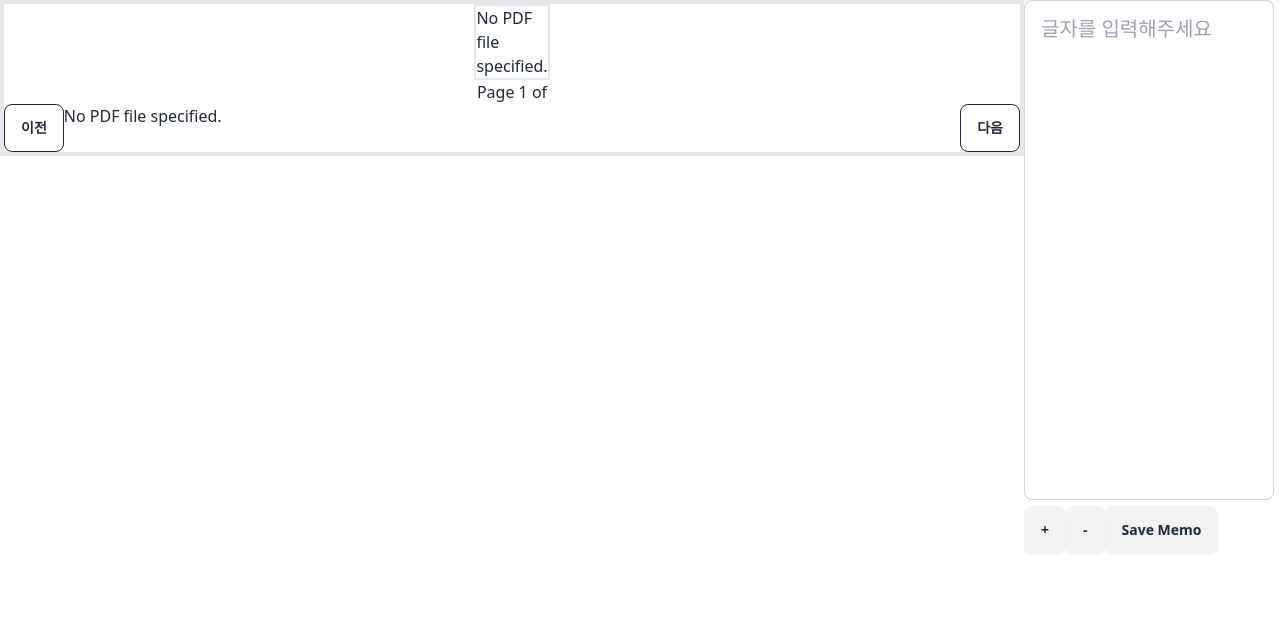
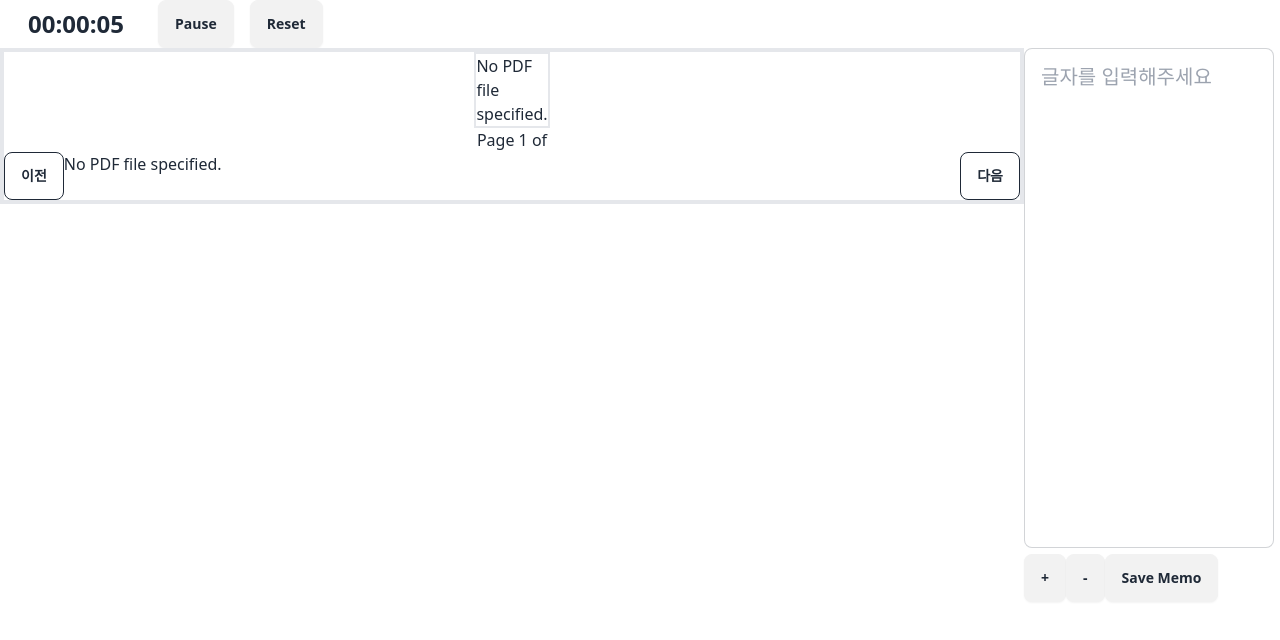
Before and after one commit to josuk0212/Help-Presentation, a React (Vite) app: page /Speaker in a window 1280 px wide. Shown: the top 640 px of the page. Built offline with nearby package versions, Linux system fonts and the light colour scheme.

Commit message:
feat: 발표자 페이지-타이머 기능

```diff
--- /dev/null
+++ b/src/components/PresentationMode/Timer.jsx
@@ -0,0 +1,79 @@
+import { useEffect, useRef, useState } from "react";
+
+import Button from "../Share/Button";
+
+function Timer() {
+  const [currentTime, setCurrentTime] = useState(0);
+  const [isRunning, setIsRunning] = useState(true);
+  const intervalRef = useRef(null);
+  const startTimeRef = useRef(0);
+
+  const displayTime = formatTime();
+  const pauseButtonTitle = isRunning ? "Pause" : "Start";
+  const resetButtonTitle = "Reset";
+
+  useEffect(() => {
+    startTimeRef.current = Date.now() - currentTime;
+
+    if (isRunning) {
+      intervalRef.current = setInterval(() => {
+        setCurrentTime(Date.now() - startTimeRef.current);
+      }, 10);
+    }
+
+    return () => {
+      clearInterval(intervalRef.current);
+    };
+  }, [isRunning]);
+
+  function handlePauseTimer() {
+    if (isRunning) {
+      setIsRunning(false);
+    } else {
+      setIsRunning(true);
+    }
+  }
+
+  function handleResetTimer() {
+    setCurrentTime(0);
+    setIsRunning(false);
+  }
+
+  function formatTime() {
+    let hours = Math.floor(currentTime / (1000 * 60 * 60));
+    let minutes = Math.floor((currentTime / (1000 * 60)) % 60);
+    let seconds = Math.floor((currentTime / 1000) % 60);
+
+    hours = String(hours).padStart(2, "0");
+    minutes = String(minutes).padStart(2, "0");
+    seconds = String(seconds).padStart(2, "0");
+
+    return `${hours}:${minutes}:${seconds}`;
+  }
+
+  return (
+    <>
+      <div className="flex items-center ml-7">
+        <div className="w-[110px]">
+          <span className="font-extrabold text-2xl">{displayTime}</span>
+        </div>
+        <div className="flex ml-5 gap-4">
+          <div>
+            <Button
+              onClickEvent={handlePauseTimer}
+              title={pauseButtonTitle}
+            />
+          </div>
+          <div>
+            <Button
+              onClickEvent={handleResetTimer}
+              title={resetButtonTitle}
+            />
+          </div>
+        </div>
+      </div>
+    </>
+  );
+}
+
+export default Timer;
--- a/src/components/PresentationPage/SpeakerPage.jsx
+++ b/src/components/PresentationPage/SpeakerPage.jsx
@@ -1,4 +1,5 @@
 import Memo from "../PresentationMode/Memo";
+import Timer from "../PresentationMode/Timer";
 import DocumentViewer from "../ViewDocument/DocumentViewer";
 
 function SpeakerPage() {
@@ -14,6 +15,9 @@ function SpeakerPage() {
 
   return (
     <>
+      <div>
+        <Timer />
+      </div>
       <div className="flex">
         <div className="w-[80%] ml h-min border-4">
           <DocumentViewer
```
